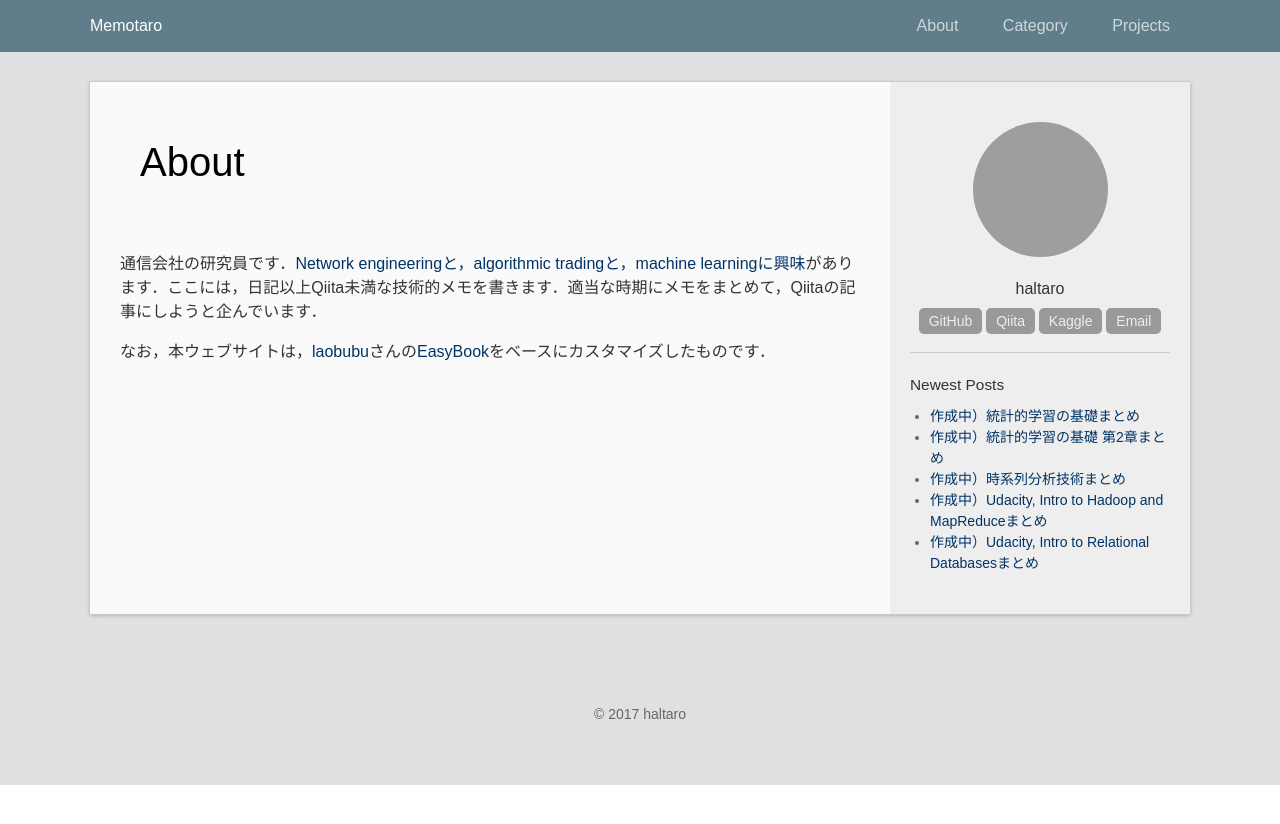
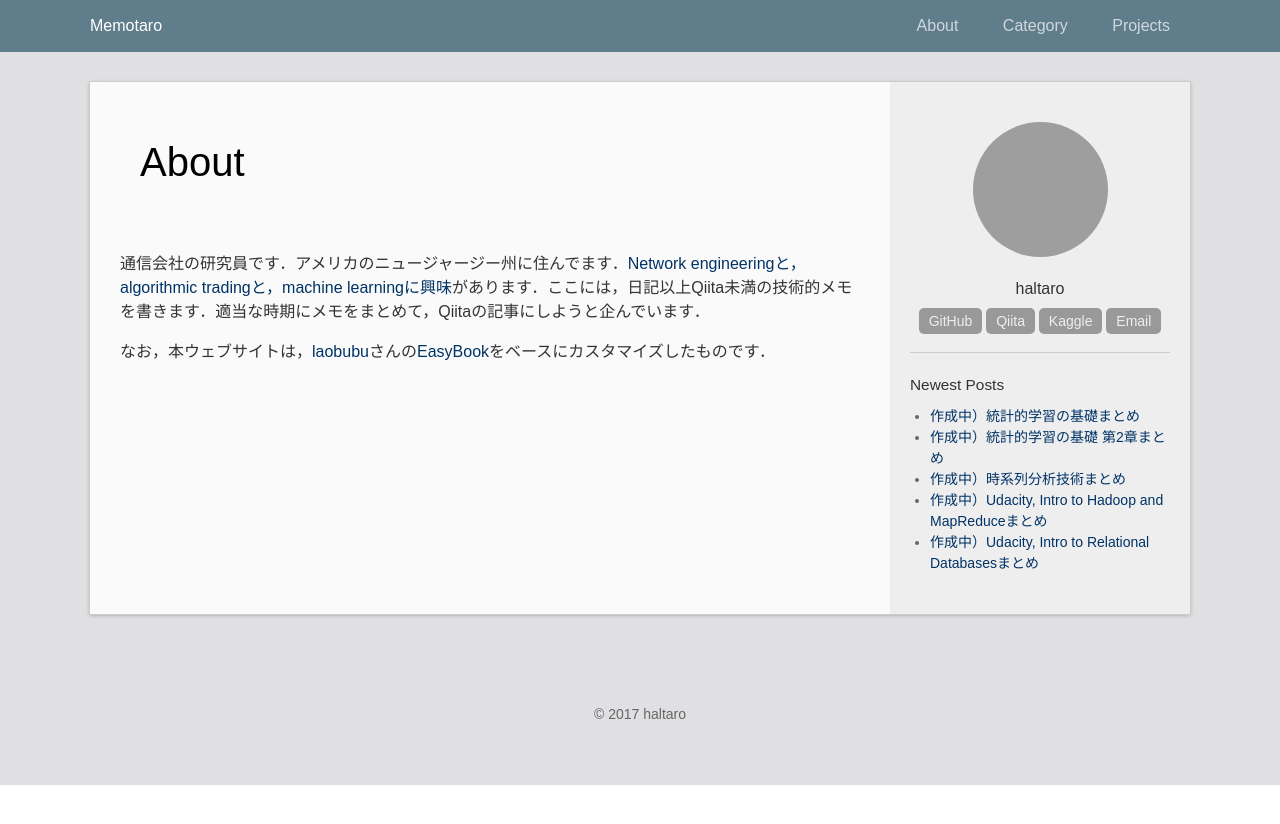
Before and after one commit to madoreenu/haltaro.github.io, a Jekyll site: the page built from about.md, in a window 1280 px wide. Shown: the top 824 px of the page. Built offline with Jekyll 4.4.1, drawn with Linux system fonts in a browser that asks for light colours; grey boxes are pictures that could not be loaded.

Commit message:
Update about.md

```diff
--- a/about.md
+++ b/about.md
@@ -5,6 +5,6 @@ permalink: /about/
 public: true
 ---
 
-通信会社の研究員です．[Network engineeringと，algorithmic tradingと，machine learningに興味](https://haltaro.github.io/projects)があります．ここには，日記以上Qiita未満な技術的メモを書きます．適当な時期にメモをまとめて，Qiitaの記事にしようと企んでいます．
+通信会社の研究員です．アメリカのニュージャージー州に住んでます．[Network engineeringと，algorithmic tradingと，machine learningに興味](https://haltaro.github.io/projects)があります．ここには，日記以上Qiita未満の技術的メモを書きます．適当な時期にメモをまとめて，Qiitaの記事にしようと企んでいます．
 
 なお，本ウェブサイトは，[laobubu](https://github.com/laobubu)さんの[EasyBook](http://jekyllthemes.org/themes/easybook/)をベースにカスタマイズしたものです．
```
